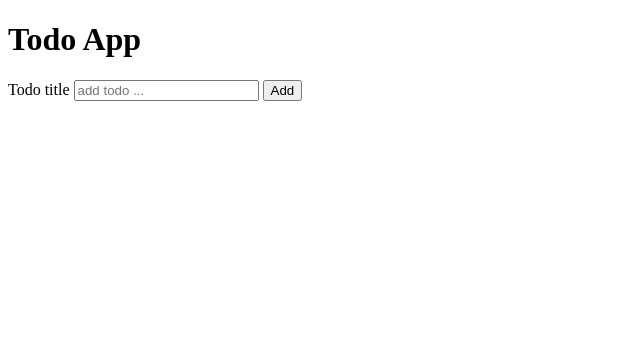
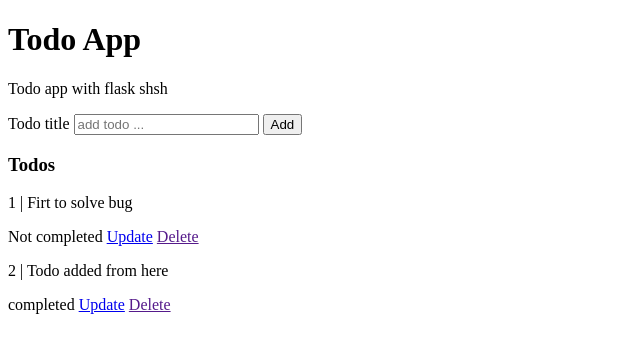
Before and after one commit to Davidmide02/flask-todo, a Flask app: page / in a window 1280 px wide. Shown: the top 353 px of the page, without its empty margins (0-640 px from the left). Run offline with Flask 3, Linux system fonts and the light colour scheme; parts of the project's set-up code (start-up, migrations or seed data) failed here and were passed over.

Commit message:
db working

```diff
--- a/app.py
+++ b/app.py
@@ -1,20 +1,59 @@
-# print("Hello")
-from flask import Flask, render_template
-from flask.sqlalchemy import SQLAlchemy
-# from flask_sqlalchemy import SQLAlchemy
-# import sqlite3
 
+from flask import Flask, render_template, redirect, request, url_for
+from flask_sqlalchemy import SQLAlchemy
+# from flask_migrate import Migrate
 
 app = Flask(__name__)
 
-@app.route('/')
-def index():
-    return render_template('base.html')
+app.config['SQLALCHEMY_DATABASE_URI'] = 'sqlite:///./db.sqlite'
 
-@app.route('/about')
-def add():
-    return "About us"
+db = SQLAlchemy(app)
 
 
-if __name__=="_main_":
-    app.run(debug=True)
+
+
+class Todo(db.Model):
+    id = db.Column(db.Integer, primary_key=True)
+    title = db.Column(db.String(80), nullable=False)
+    description = db.Column(db.Text)
+    completed = db.Column(db.Boolean, default=False)
+
+    def __repr__(self):
+       return f'<Todo {self.title}'
+
+
+
+
+@app.route('/', methods=["POST","GET"])
+def index():
+    if request.method=="POST":
+     title= request.form.title
+     todo_list = Todo.query.all()
+     print(todo_list)
+     print("index file block here")
+     return render_template('base.html',)
+    else:
+       print("welcome")
+       todo_list = Todo.query.all()
+       print(todo_list)
+       return render_template('base.html',todo_list=todo_list)
+
+@app.route('/add', methods=["POST"])
+def add():
+    # todo_list = Todo.query.all()
+    # print(todo_list)
+    title = request.form.get('title')
+    descr= "Hard codoed value decr"
+    new_task = Todo(title=title, description=descr, completed=True)
+    db.session.add(new_task)
+    db.session.commit()
+    return redirect(url_for('index'))
+    # return render_template('about.html')
+
+
+# @app.route('/update')
+
+
+
+if __name__=="__main__":
+   app.run(debug=True)
--- a/templates/base.html
+++ b/templates/base.html
@@ -3,16 +3,33 @@
   <head>
     <meta charset="UTF-8" />
     <meta name="viewport" content="width=device-width, initial-scale=1.0" />
-    <title>Document</title>
+    <title>Todo app</title>
   </head>
   <body>
     <h1>Todo App</h1>
-    <form action="" method="post">
+    <p>Todo app with flask shsh</p>
+    <form action="/add" method="post">
       <div>
         <label for="">Todo title </label>
-        <input type="text" placeholder="add todo ..."/>
+        <input type="text" name="title" placeholder="add todo ..." />
         <button type="submit">Add</button>
       </div>
     </form>
+    <div>
+      <h3>Todos</h3>
+      {% for x in todo_list %}
+       <p>{{x.id}} | {{x.title}}</p>
+           {% if x.completed == False %}
+          <span>Not completed</span>
+          {% else %}
+          <span>completed</span>
+          {% endif %}
+
+          <a href="/update">Update</a>
+          <a href="">Delete</a>
+
+
+      {% endfor %}
+    </div>
   </body>
 </html>
```
Also changed, not shown: templates/about.html (added, +11 -0 lines), instance/db.sqlite (added), 1 other file.
